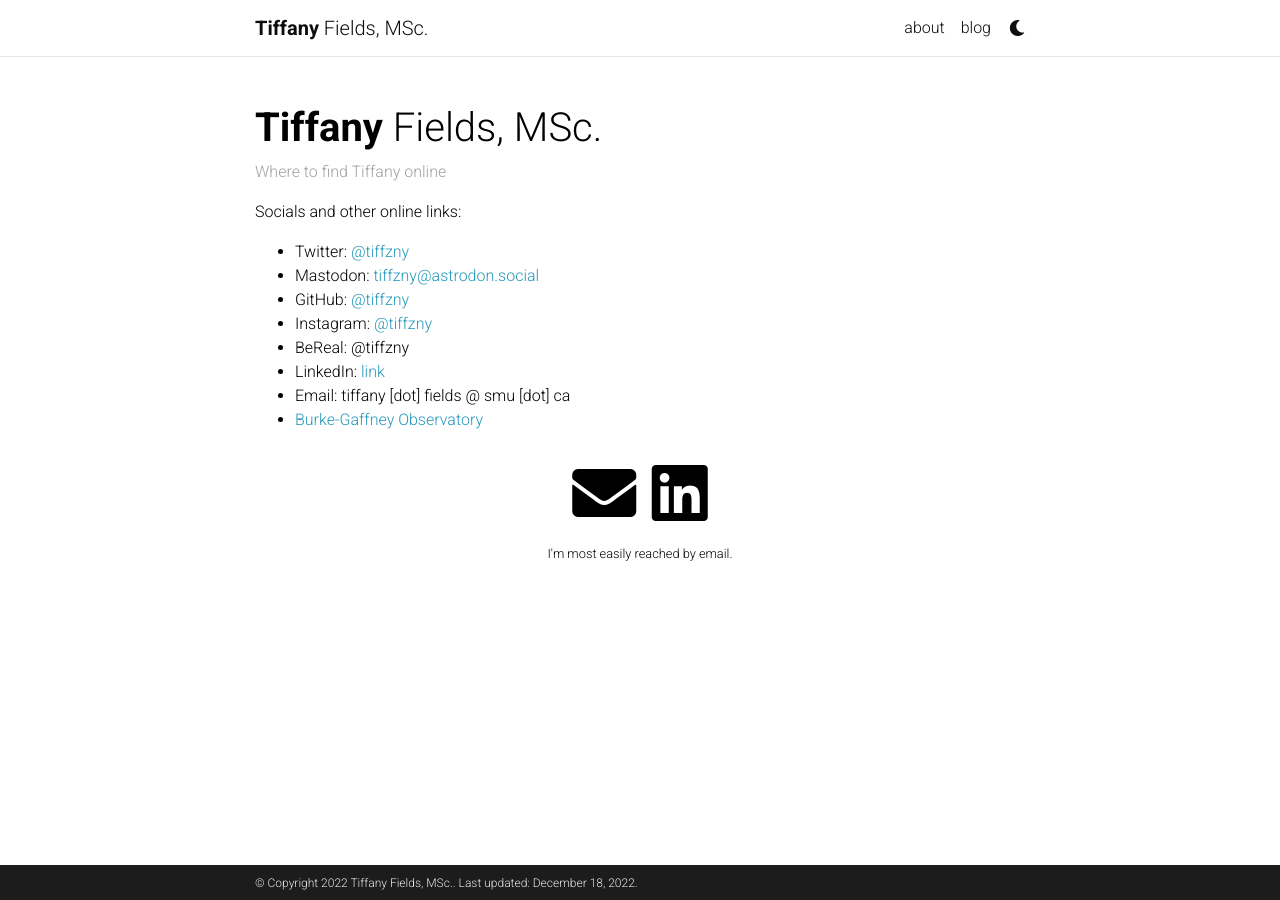
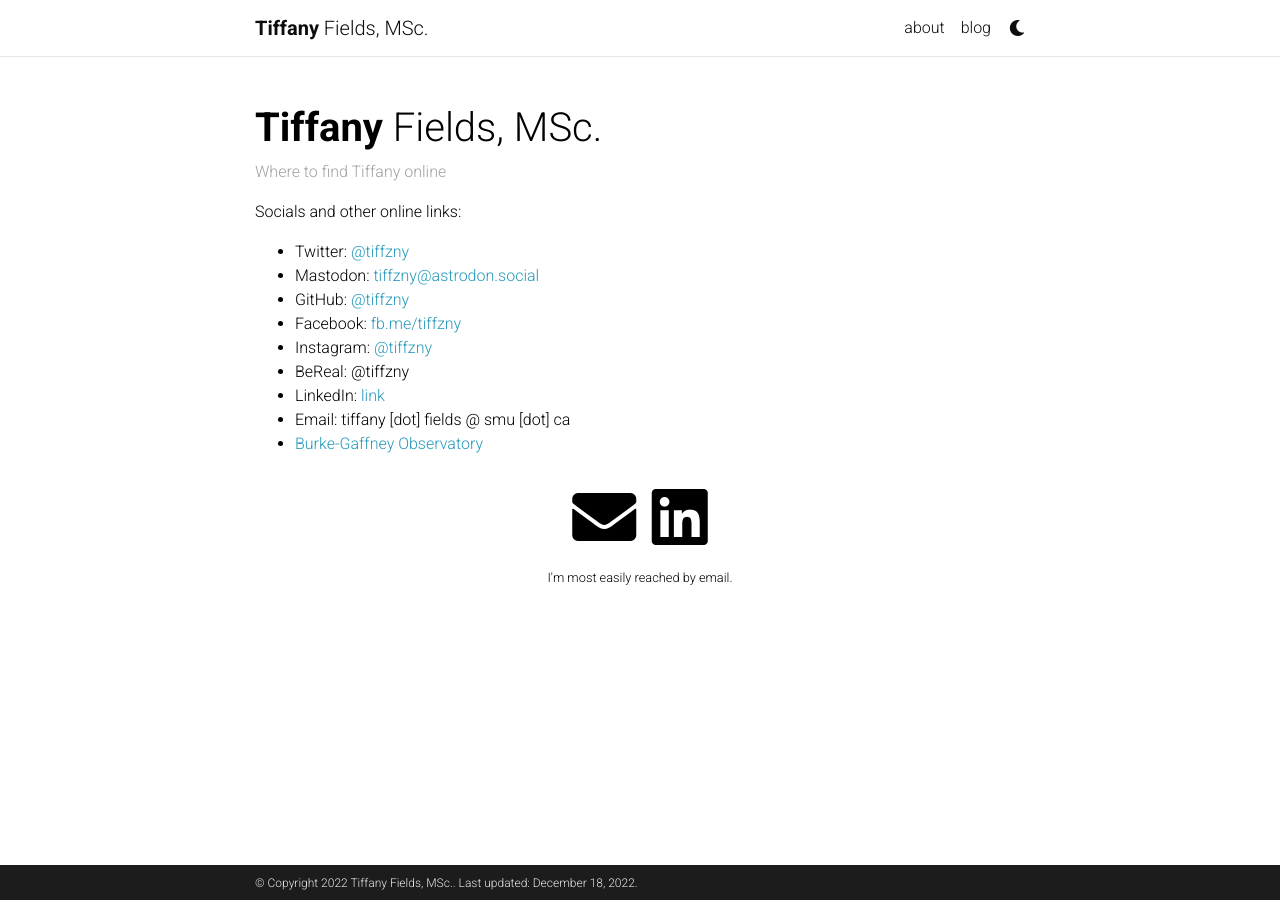
Before and after one commit to tiffzny/tiffzny.github.io, a Jekyll site: the page built from _pages/links.md, in a window 1280 px wide. Built offline with Jekyll 4.4.1, drawn with Linux system fonts in a browser that asks for light colours; comment, search, counter and statistics services are not loaded; a style sheet for code colours, icons or effects is not loaded.

```diff
--- a/_pages/links.md
+++ b/_pages/links.md
@@ -19,6 +19,7 @@
 * Twitter: [@tiffzny](https://twitter.com/tiffzny)
 * Mastodon: [tiffzny@astrodon.social](https://astrodon.social/@tiffzny)
 * GitHub: [@tiffzny](https://github.com/tiffzny)
+* Facebook: [fb.me/tiffzny](https://fb.me/tiffzny)
 * Instagram: [@tiffzny](https://instagram.com/tiffzny)
 * BeReal: @tiffzny
 * LinkedIn: [link](https://www.linkedin.com/in/tiffzny/)
```
